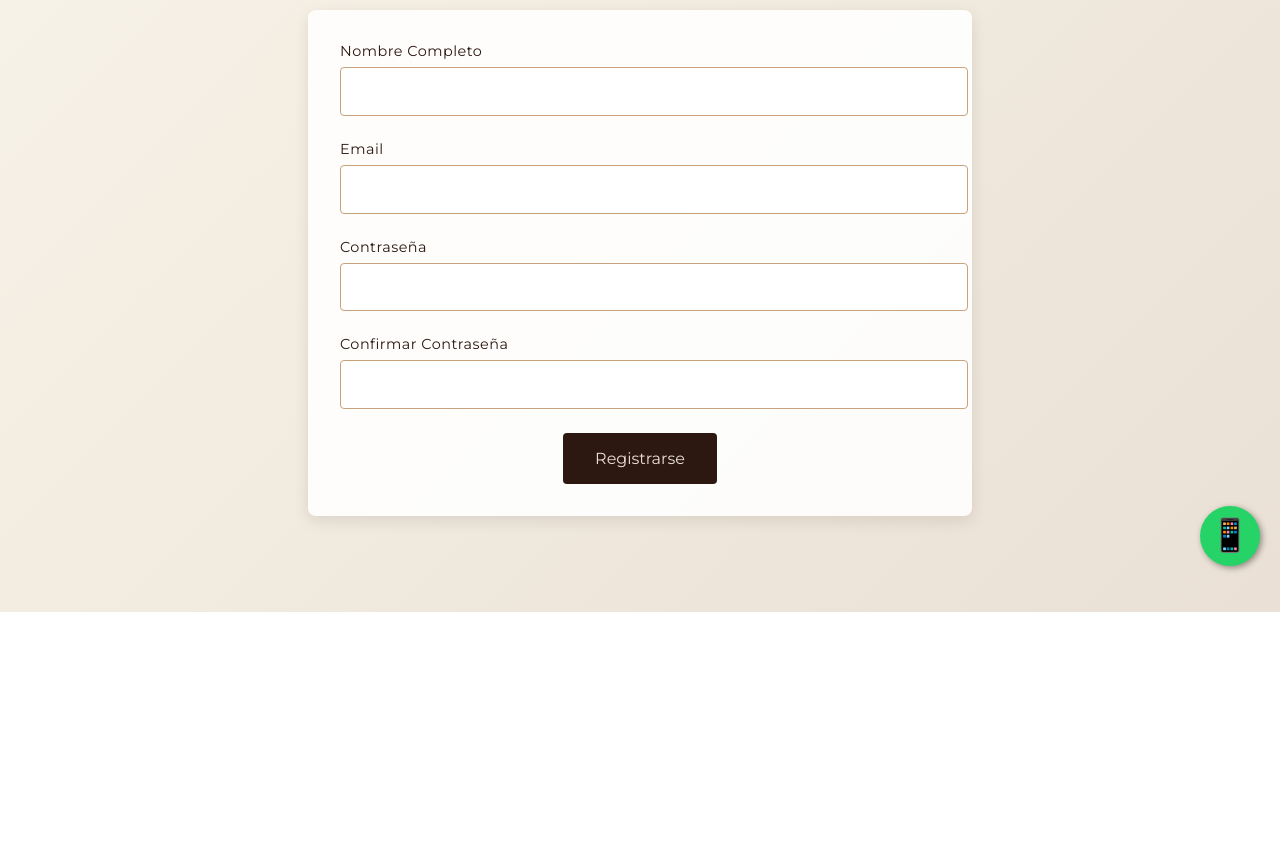
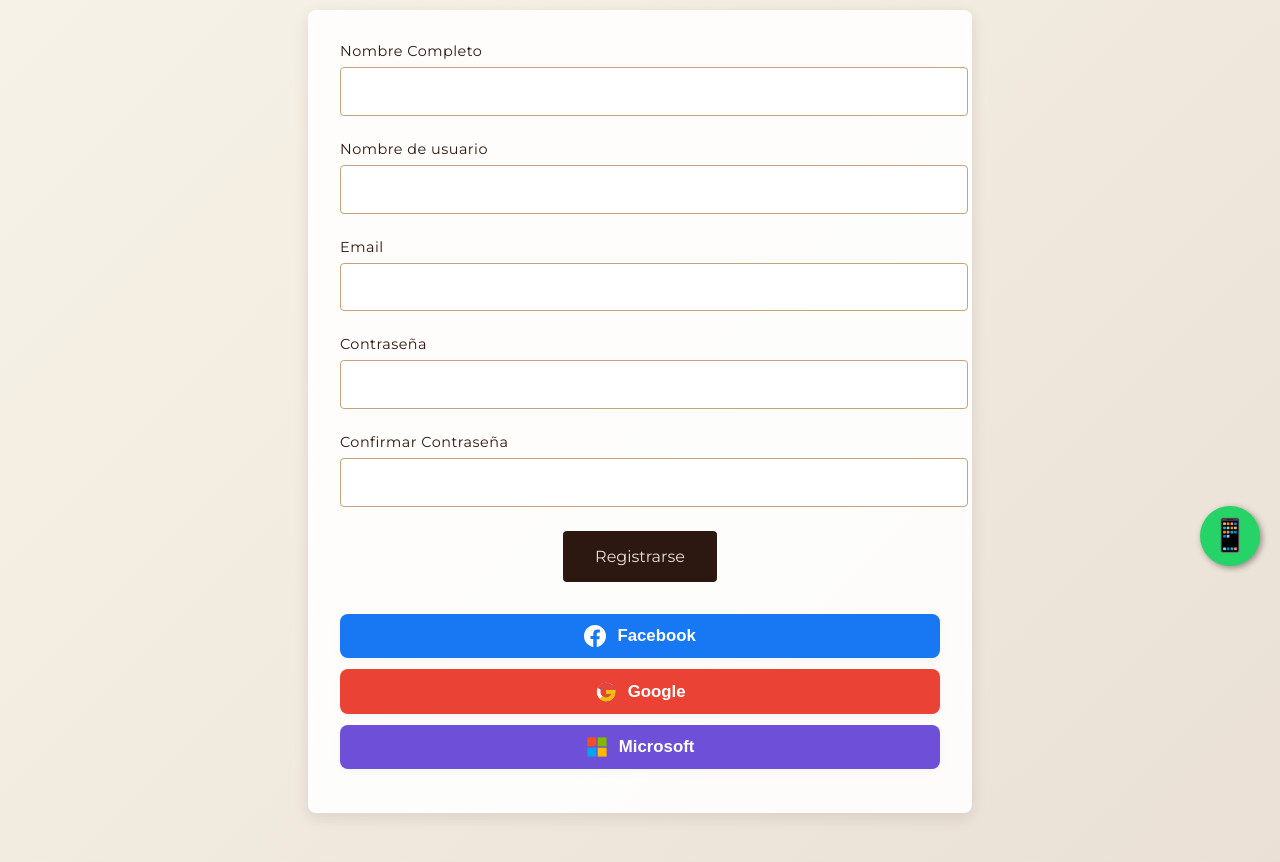
Before and after one commit to Valebongi/HostPagina, a plain HTML site: page registro.html in a window 1280 px wide. Shown: the part 214-1076 px from the top of the page. Before the commit the page ends 826 px from the top, so only its background shows below. Drawn offline with Linux system fonts and the light colour scheme.

Commit message:
Nuevos cambios

```diff
--- a/registro.html
+++ b/registro.html
@@ -110,6 +110,10 @@
                     <input type="text" id="nombre" required>
                 </div>
                 <div class="campo">
+                    <label for="usuario">Nombre de usuario</label>
+                    <input type="text" id="usuario" required>
+                </div>
+                <div class="campo">
                     <label for="email">Email</label>
                     <input type="email" id="email" required>
                 </div>
@@ -122,6 +126,24 @@
                     <input type="password" id="confirm-password" required>
                 </div>
                 <button type="submit">Registrarse</button>
+            <div class="social-login">
+                <button class="social-btn facebook" type="button">
+                    <span class="emoji" style="margin-right:0.7rem;display:flex;align-items:center;">
+                        <svg xmlns="http://www.w3.org/2000/svg" width="22" height="22" viewBox="0 0 32 32"><path fill="#fff" d="M32 16.078C32 7.207 24.836 0 16 0S0 7.207 0 16.078c0 8.016 5.852 14.66 13.5 15.828V20.438h-4.063v-4.36H13.5v-3.328c0-4.021 2.393-6.25 6.063-6.25c1.75 0 3.578.313 3.578.313v3.938h-2.016c-1.988 0-2.609 1.238-2.609 2.508v3.02h4.438l-.711 4.36h-3.727v11.468C26.148 30.738 32 24.094 32 16.078"/></svg>
+                    </span> Facebook
+                </button>
+                <button class="social-btn google" type="button">
+                    <span class="emoji" style="margin-right:0.7rem;display:flex;align-items:center;">
+                        <svg xmlns="http://www.w3.org/2000/svg"  width="22" height="22" viewBox="0 0 48 48"><g><path fill="#fff" d="M44.5 20H24v8.5h11.7C34.7 32.6 29.8 36 24 36c-6.6 0-12-5.4-12-12s5.4-12 12-12c3.1 0 5.9 1.2 8 3.1l6.4-6.4C34.5 6.2 29.5 4 24 4C12.9 4 4 12.9 4 24s8.9 20 20 20c10.1 0 19.2-7.7 19.9-17.5c.1-.8.1-1.7.1-2.5z"/><path fill="#4285F4" d="M6.3 14.7l7 5.1C15.5 16.1 19.4 13 24 13c3.1 0 5.9 1.2 8 3.1l6.4-6.4C34.5 6.2 29.5 4 24 4C15.6 4 8.1 9.8 6.3 14.7z"/><path fill="#34A853" d="M24 44c5.6 0 10.7-2.1 14.6-5.7l-7-5.7C29.8 36 24 36 19.7 32.6l-6.4 6.4C13.5 41.8 18.5 44 24 44z"/><path fill="#FBBC05" d="M44.5 20H24v8.5h11.7c-1.1 3.1-4.7 7.5-11.7 7.5c-3.1 0-5.9-1.2-8-3.1l-6.4 6.4C13.5 41.8 18.5 44 24 44c10.1 0 19.2-7.7 19.9-17.5c.1-.8.1-1.7.1-2.5z"/><path fill="#EA4335" d="M6.3 14.7l7 5.1C15.5 16.1 19.4 13 24 13c3.1 0 5.9 1.2 8 3.1l6.4-6.4C34.5 6.2 29.5 4 24 4C15.6 4 8.1 9.8 6.3 14.7z"/></g></svg>
+                    </span> Google
+                </button>
+                <button class="social-btn microsoft" type="button">
+                    <span class="emoji" style="margin-right:0.7rem;display:flex;align-items:center;">
+                        <svg xmlns="http://www.w3.org/2000/svg" width="22" height="22" viewBox="0 0 32 32"><rect x="2" y="2" width="13" height="13" fill="#F25022"/><rect x="17" y="2" width="13" height="13" fill="#7FBA00"/><rect x="2" y="17" width="13" height="13" fill="#00A4EF"/><rect x="17" y="17" width="13" height="13" fill="#FFB900"/></svg>
+                    </span> Microsoft
+                </button>
+            </div>
+
             </form>
         </div>
     </div>
```
Also changed, not shown: 1 other file.
